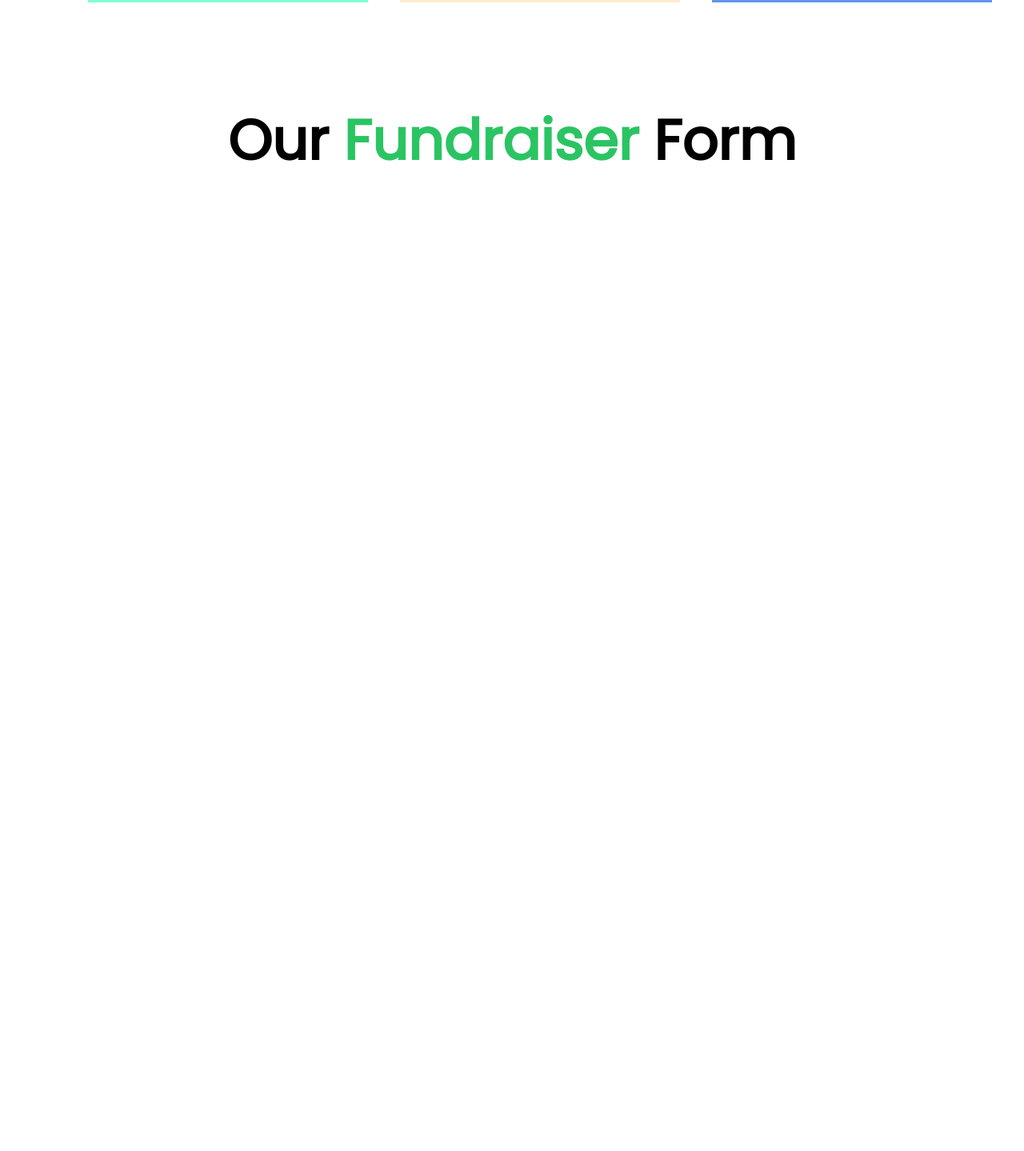
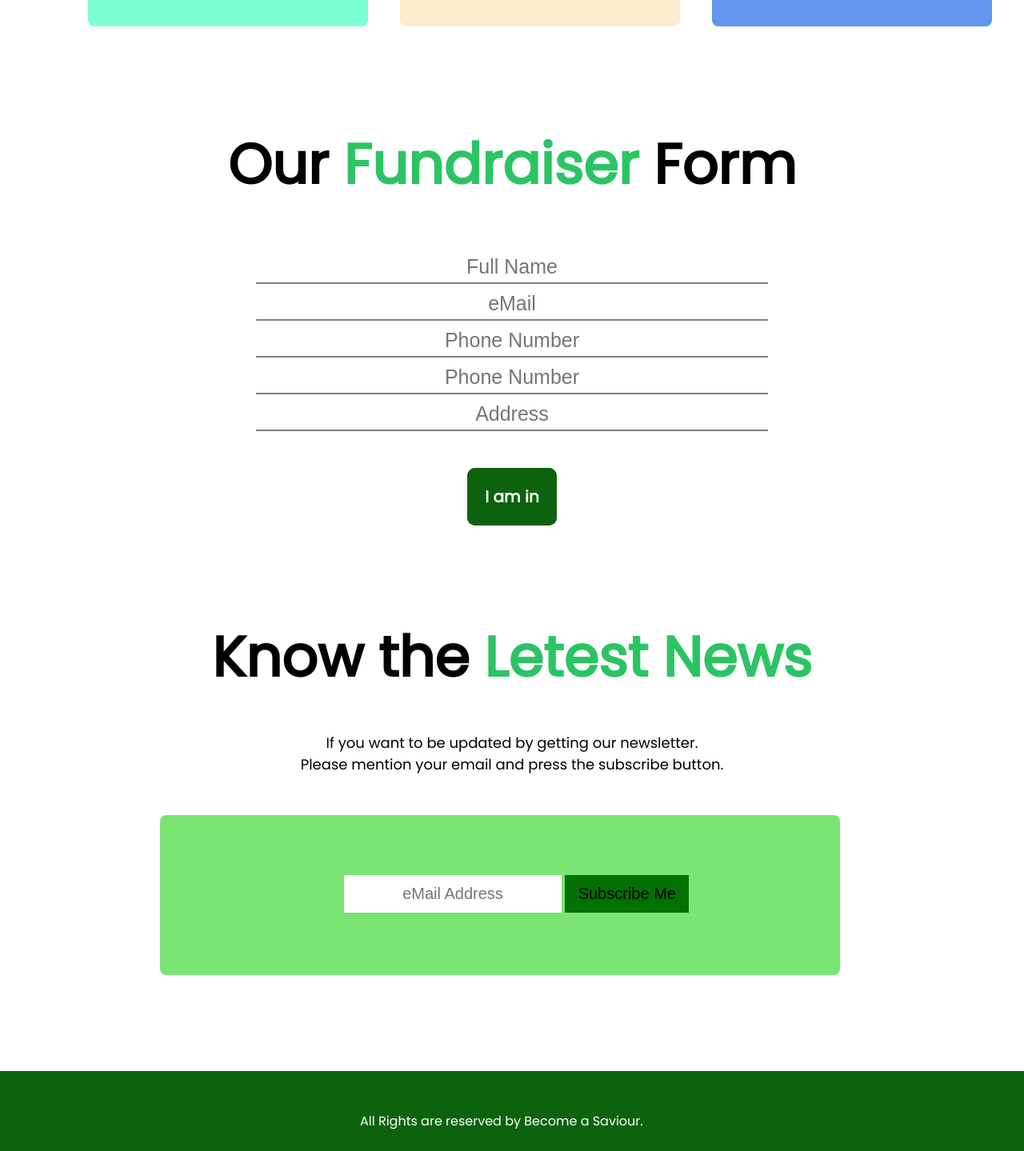
Before and after one commit to ShakurUrRahman/become-a-savior, a plain HTML site: page index.html in a window 1280 px wide. Shown: the part 2152-3591 px from the top of the page at 80% size. Before the commit the page ends 2381 px from the top, so only its background shows below. Drawn offline with Linux system fonts and the light colour scheme; a web font is replaced by a local one.

Commit message:
final one

```diff
--- a/index.html
+++ b/index.html
@@ -43,7 +43,7 @@
                 style="width: 50%; padding:12px ; border:none; border-bottom: 2px solid gray; text-align: center; font-size: 25px;"
                 placeholder="Other ammount of Taka">
             </input>
-            <div class="secondButton"><a target="_blank" href="#" class="button1">Donate</a></div>
+            <div class="donateButton"><a target="_blank" href="#" class="button1">Donate</a></div>
         </div>
         <div>
             <h1 style="font-size: 75px; padding-top: 120px; text-align: center;">Our <span
@@ -58,7 +58,7 @@
     </section>
     <section class="section2">
         <div class="box">
-            <div class="icon">
+            <div>
                 <img src="images/food.png" alt="Give Food">
             </div>
             <div>
@@ -68,7 +68,7 @@
             </div>
         </div>
         <div class="box1">
-            <div class="icon">
+            <div>
                 <img src="images/shelter.png" alt="Take Shelter">
             </div>
             <div>
@@ -81,7 +81,7 @@
         </div>
         </div>
         <div class="box2">
-            <div class="icon">
+            <div>
                 <img src="images/frame.png" alt="Child Education">
             </div>
             <div>
@@ -94,12 +94,50 @@
     </section>
 
     <section>
-        <h1 style="font-size: 70px; padding-top:120px; text-align: center;">Our <span
-                style="color: rgb(43, 196, 99);">Fundraiser</span> Form</h1>
+        <div>
+            <h1 style="font-size: 70px; padding-top:120px; text-align: center;">Our <span
+                    style="color: rgb(43, 196, 99);">Fundraiser</span> Form</h1>
+        </div>
+
+        <div class="ourform">
+            <input class="fundraiserForm" type="text" name="Full Name" placeholder="Full Name"><br>
+            <input class="fundraiserForm" type="text" name="eMail " placeholder="eMail">
+            <input class="fundraiserForm" type="text" name="Phone Number" placeholder="Phone Number">
+            <input class="fundraiserForm" type="text" name="Phone Number" placeholder="Phone Number">
+            <input class="fundraiserForm" type="text" name="Address" placeholder="Address">
+
+        </div>
+        <div class="donateForm">
+            <div class="donateButton"><a target="_blank" href="#" class="button1">I am in</a></div>
+        </div>
+
+        <div>
+            <h1 style="font-size:70px; padding-top:120px; text-align: center;">Know the <span
+                    style="color: rgb(43, 196, 99); padding-top:120px; text-align: center;">Letest News</span></h1>
+            <p style="text-align: center; font-size:18px; color:black; padding-top: 40px;">If you want to be updated by
+                getting our
+                newsletter. <br>Please mention your email
+                and press the subscribe
+                button.</p>
+        </div>
     </section>
+    <section>
+        <div class="ending-box">
+            <div class="subscribeForm">
+                <form action="#">
+                    <input style="width: 40%; padding:12px; border:none; text-align: center; font-size: 20px;"
+                        type="text" name="eMail Address" placeholder="eMail Address">
+                    <button class="lastButton"
+                        style="width: 25%; padding:12px; border:none; text-align: center; font-size: 20px; background-color: rgb(3, 112, 3);">Subscribe
+                        Me</button>
+                </form>
+            </div>
 
-
-
+        </div>
+        <footer class="last-one">
+            <div class="last-text">All Rights are reserved by Become a Saviour.</div>
+        </footer>
+    </section>
 </body>
 
 
--- a/style.css
+++ b/style.css
@@ -100,10 +100,10 @@ body {
 
 }
 
-.secondButton {
+.donateButton {
     text-align: center;
     font-size: 50px;
-    padding-top: 5px;
+    padding-top: 35px;
 }
 
 .section2 {
@@ -118,6 +118,7 @@ body {
     height: 300px;
     background-color: aquamarine;
     padding: 50px 30px 10px 20px;
+    border-radius: 8px;
 }
 
 .box1 {
@@ -125,6 +126,7 @@ body {
     height: 300px;
     background-color: blanchedalmond;
     padding: 50px 30px 10px 20px;
+    border-radius: 8px;
 }
 
 .box2 {
@@ -132,5 +134,48 @@ body {
     height: 300px;
     background-color: cornflowerblue;
     padding: 50px 30px 10px 20px;
+    border-radius: 8px;
+}
+
+.ourform {
+    text-align: center;
+    padding-top: 50px;
+}
+
+.fundraiserForm {
+    width: 50%;
+    border: none;
+    border-bottom: 2px solid gray;
+    text-align: center;
+    font-size: 25px;
+    padding-top: 10px;
+    padding-bottom: 5px;
+}
+
+.ending-box {
+    width: 800px;
+    height: 200px;
+    background-color: rgb(123, 229, 115);
+    padding-left: 50px;
+    border-radius: 8px;
+    margin-left: 200px;
+    margin-top: 50px;
 
 }
+
+.subscribeForm {
+    padding-top: 75px;
+    padding-left: 180px;
+}
+
+.last-one {
+    margin-top: 120px;
+    width: 100%;
+    height: 100px;
+    background-color: #0d630d;
+}
+
+.last-text {
+    padding: 50px 50px 10px 450px;
+    color: white;
+}
```
